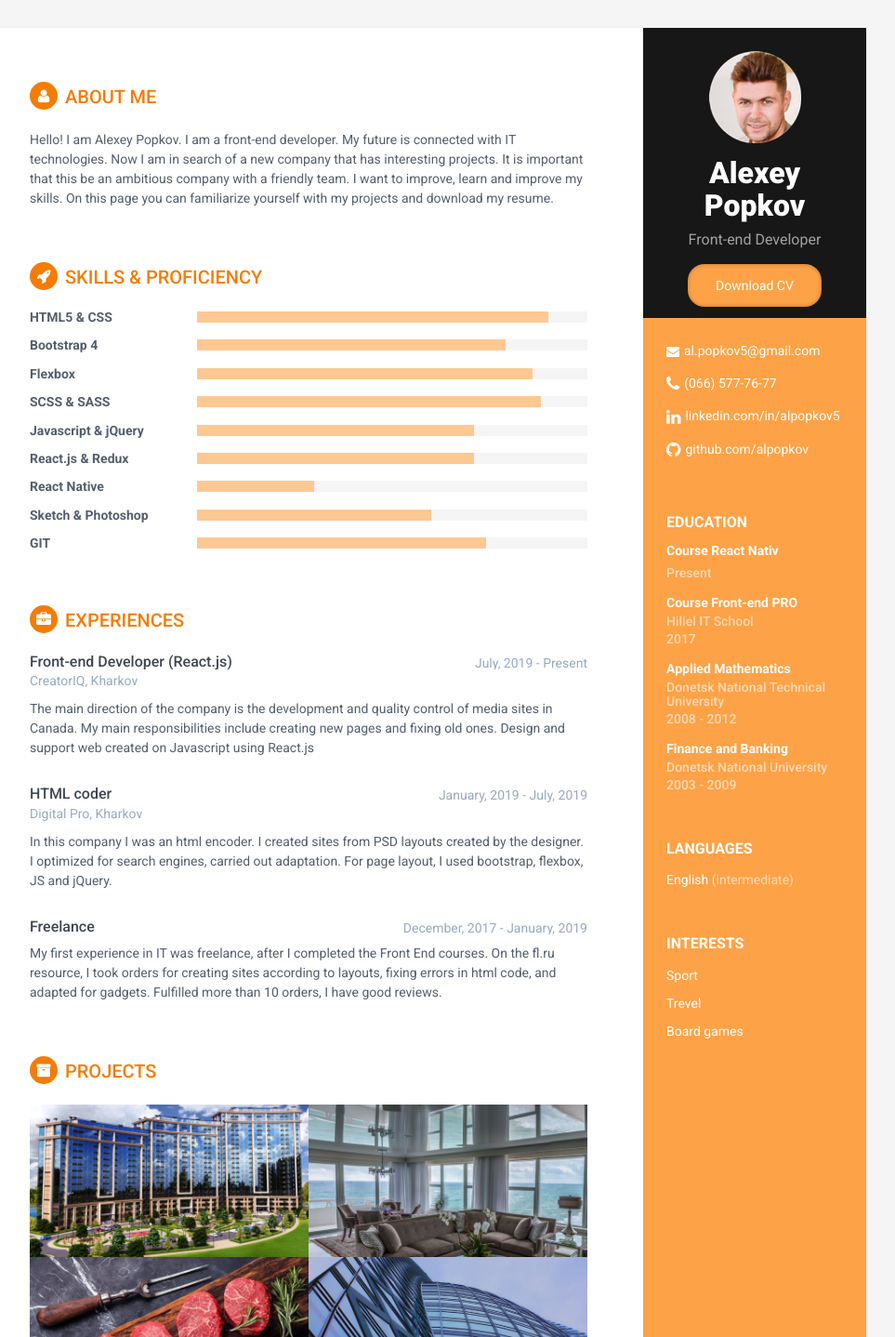
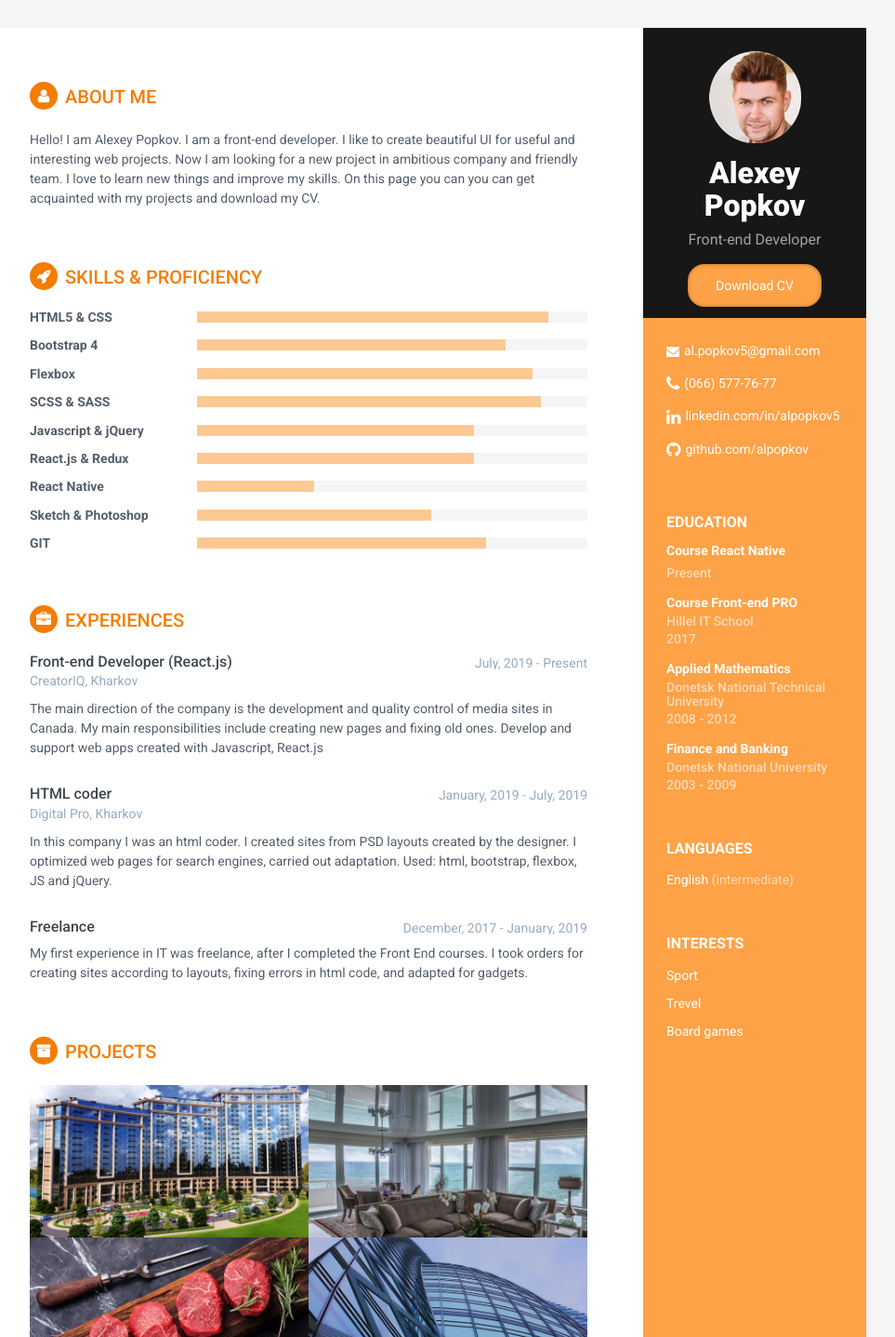
Before and after one commit to alpopkov/alpopkov.github.io, a plain HTML site: page index.html in a window 1280 px wide. Shown: the top 1438 px of the page at 93% size, without its empty margins (188-1151 px from the left). Drawn offline with Linux system fonts and the light colour scheme.

Commit message:
Add files via upload

```diff
--- a/index.html
+++ b/index.html
@@ -35,7 +35,7 @@
       <div class="education-container container-block">
         <h2 class="container-block-title">Education</h2>
         <div class="item">
-          <h4 class="degree">Course React Nativ</h4>
+          <h4 class="degree">Course React Native</h4>
           <h5 class="meta"></h5>
           <div class="time">Present</div>
         </div>
@@ -74,7 +74,7 @@
       <section class="section summary-section">
         <h2 class="section-title"><i class="fa fa-user"></i>About me</h2>
         <div class="summary">
-          <p>Hello! I am Alexey Popkov. I am a front-end developer. My future is connected with IT technologies. Now I am in search of a new company that has interesting projects. It is important that this be an ambitious company with a friendly team. I want to improve, learn and improve my skills. On this page you can familiarize yourself with my projects and download my resume.</p>
+          <p>Hello! I am Alexey Popkov. I am a front-end developer. I like to create beautiful UI for useful and interesting web projects. Now I am looking for a new project in ambitious company and friendly team. I love to learn new things and improve my skills. On this page you can you can get acquainted with my projects and download my CV.</p>
         </div>
       </section>
       <section class="skills-section section">
@@ -156,7 +156,7 @@
             <div class="company">CreatorIQ, Kharkov</div>
           </div>
           <div class="details">
-            <p>The main direction of the company is the development and quality control of media sites in Canada. My main responsibilities include creating new pages and fixing old ones. Design and support web created on Javascript using React.js</p>
+            <p>The main direction of the company is the development and quality control of media sites in Canada. My main responsibilities include creating new pages and fixing old ones. Develop and support web apps created with Javascript, React.js</p>
           </div>
         </div>
         <div class="item">
@@ -168,7 +168,7 @@
             <div class="company">Digital Pro, Kharkov</div>
           </div>
           <div class="details">
-            <p>In this company I was an html encoder. I created sites from PSD layouts created by the designer. I optimized for search engines, carried out adaptation. For page layout, I used bootstrap, flexbox, JS and jQuery.</p>
+            <p>In this company I was an html coder. I created sites from PSD layouts created by the designer. I optimized web pages for search engines, carried out adaptation. Used: html, bootstrap, flexbox, JS and jQuery.</p>
           </div>
         </div>
         <div class="item">
@@ -180,7 +180,7 @@
             <div class="company"></div>
           </div>
           <div class="details">
-            <p>My first experience in IT was freelance, after I completed the Front End courses. On the fl.ru resource, I took orders for creating sites according to layouts, fixing errors in html code, and adapted for gadgets. Fulfilled more than 10 orders, I have good reviews.</p>
+            <p>My first experience in IT was freelance, after I completed the Front End courses. I took orders for creating sites according to layouts, fixing errors in html code, and adapted for gadgets.</p>
           </div>
         </div>
       </section>
```
